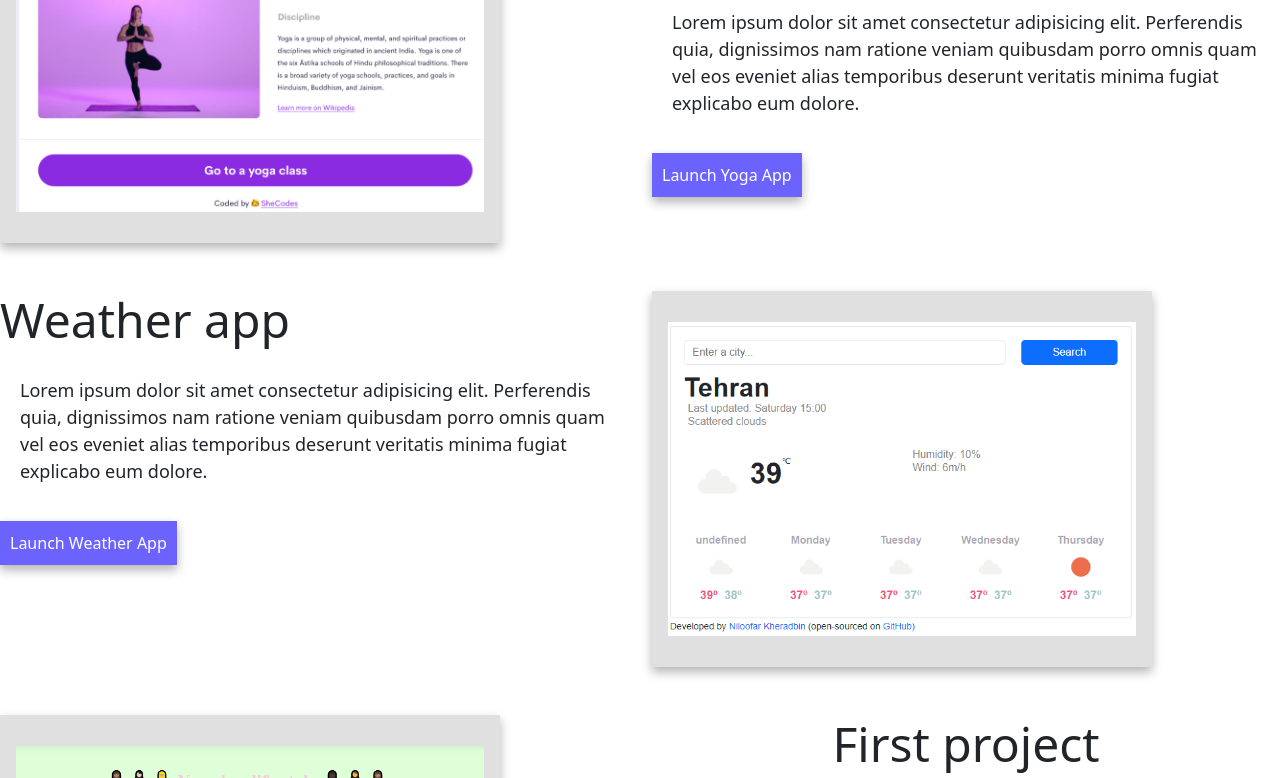
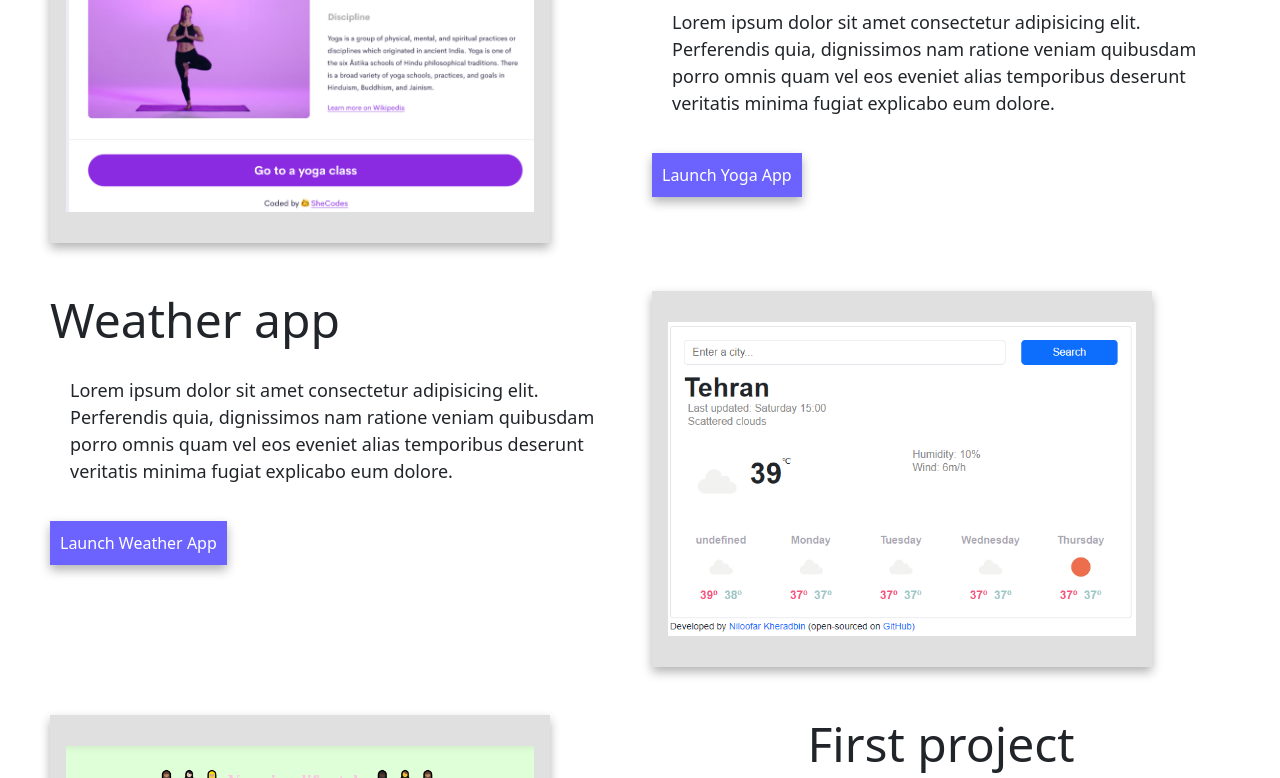
Before and after one commit to Niloofar-Kheradbin/my-responsive-multiple-page-website, a plain HTML site: page index.html in a window 1280 px wide. Shown: the part 595-1373 px from the top of the page. Drawn offline with nearby package versions, Linux system fonts and the light colour scheme.

Commit message:
Refined the margin of the page

```diff
--- a/styles/mystyle.css
+++ b/styles/mystyle.css
@@ -55,8 +55,7 @@ img {
   border: 1px solid var(--back-color);
 }
 .container-box {
-  margin-top: 50px;
-  margin-bottom: 50px;
+  margin: 50px;
 }
 .img-fluid {
   max-width: 250px;
```
